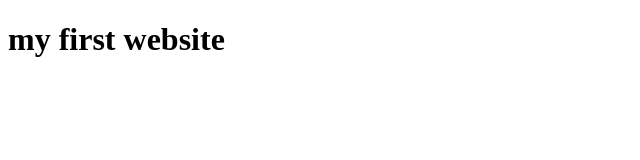
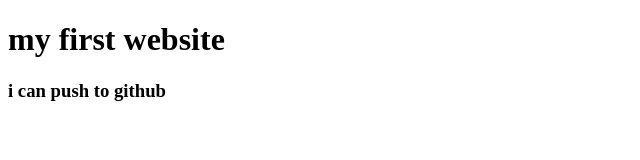
Before and after one commit to Mehedi966/My-First-Website, a plain HTML site: page index.html in a window 1280 px wide. Shown: the whole page, without its empty margins (0-640 px from the left). Drawn offline with Linux system fonts and the light colour scheme.

Commit message:
learned github

```diff
--- a/index.html
+++ b/index.html
@@ -7,5 +7,6 @@
 </head>
 <body>
    <h1>my first website</h1>
+   <h3>i can push to github</h3>
 </body>
 </html>
```
